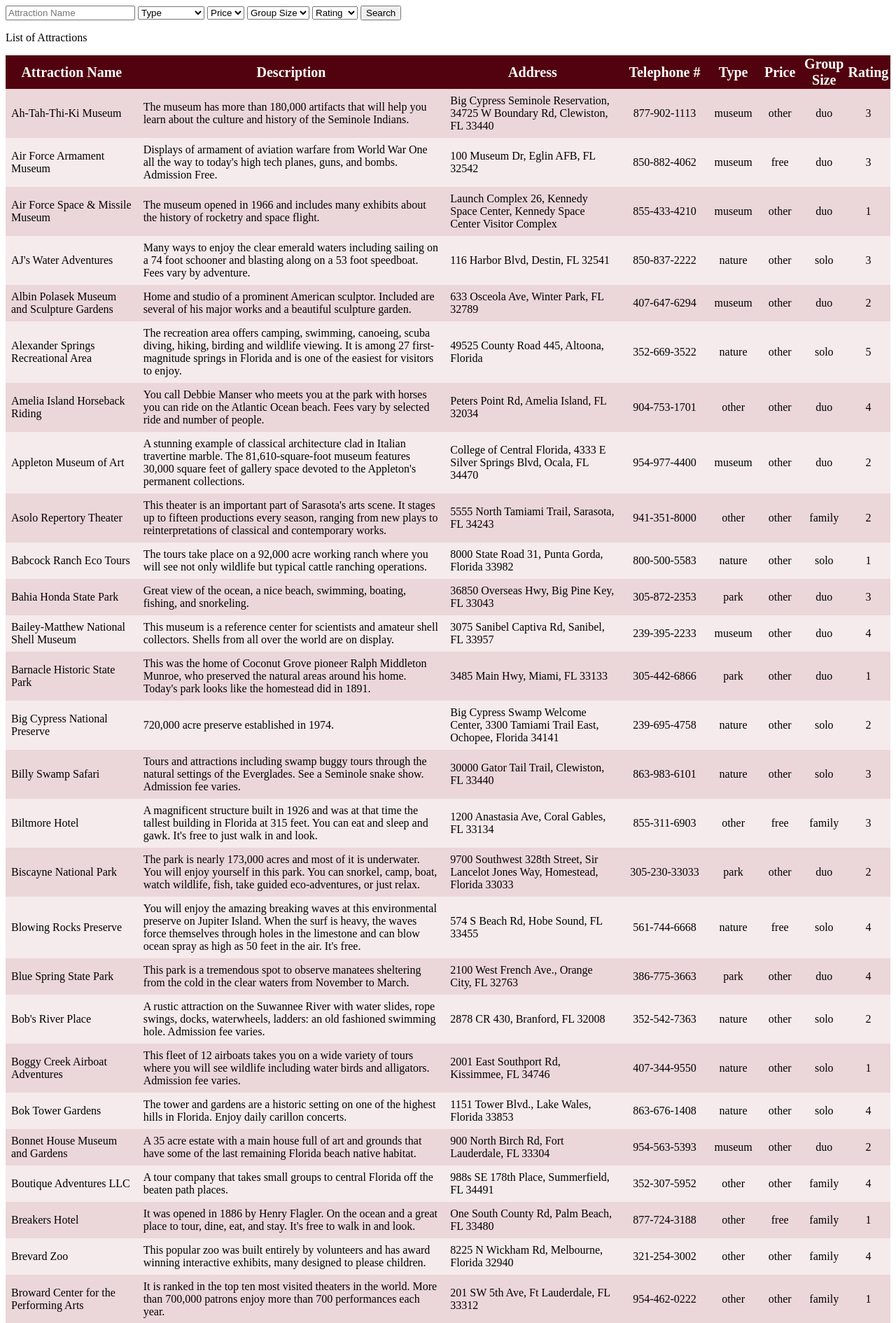
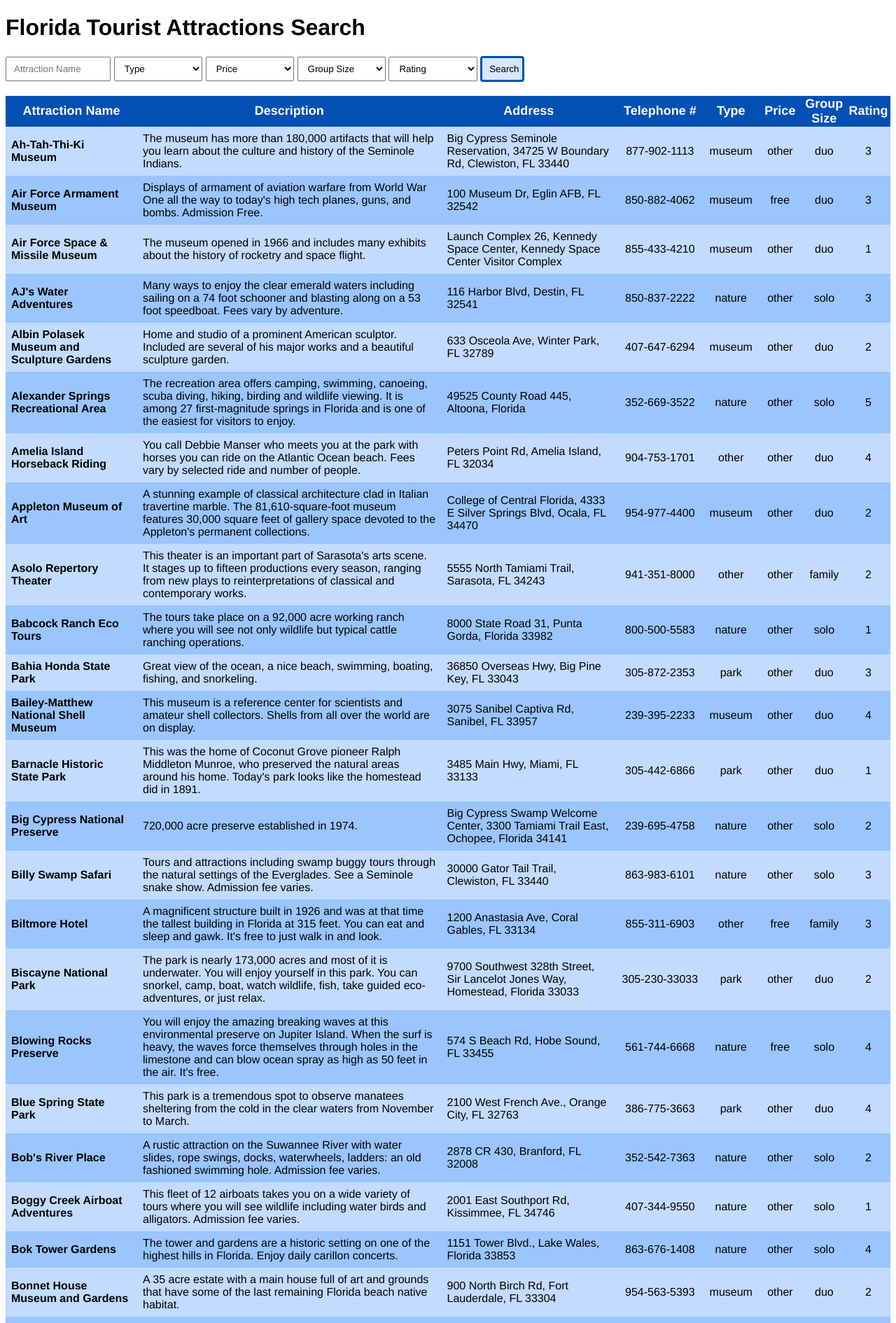
Before and after one commit to mcaveety/FBLA-Tourism-Search, a Flask app: page / in a window 1280 px wide. Shown: the top 1890 px of the page at 70% size. Run offline with Flask 2, Linux system fonts and the light colour scheme.

Commit message:
Updates to CSS styling

```diff
--- a/templates/base.html
+++ b/templates/base.html
@@ -4,6 +4,14 @@
     <meta charset="UTF-8">
     <title>Florida Tourist Attractions</title>
     <style>
+        * {
+            font-family: "Helvetica", "Times New Roman"
+        }
+
+        h1 {
+
+        }
+
         table {
             border-collapse: collapse;
             width: 100%;
@@ -14,31 +22,65 @@
         }
 
         tr:nth-child(even) {
-            background-color: #EBD6D9
+            background-color: #C2DBFF
         }
         tr:nth-child(odd) {
-            background-color: #F5EAEC
+            background-color: #9AC5FE
         }
 
         th {
-          background-color: #52020e;
+          background-color: #0350B5;
           color: white;
           height: 40px;
-          font-size: 20px;
+          font-size: 18px;
+        }
+
+        input[type=text] {
+            padding: 8px 10px;
+            width: 10%;
         }
 
         input[type=text]:focus {
-            background-color: yellow;
-            outline: none
+            background-color: #D6E7FF;
+            border: 3px solid #0350B5;
+        }
+
+        select {
+            padding: 8px 10px;
+            width: 10%
+
+        }
+
+        select:focus {
+            background-color: #D6E7FF;
+            border: 3px solid #0350B5;
+        }
+
+        input[type=submit] {
+            padding: 8px 10px;
+            width: 5%;
+            background-color: #D6E7FF;
+            border: 3px solid #0350B5;
+            border-radius: 4px;
+            cursor: pointer;
+        }
+
+        .bold {
+            font-weight: bold;
         }
 
         .center {
             text-align: center;
         }
 
+        .buffer {
+            margin-bottom: 20px;
+        }
+
     </style>
 </head>
 <body>
+<h1>Florida Tourist Attractions Search</h1>
 {% block content %}
 
 {% endblock %}
--- a/templates/table.html
+++ b/templates/table.html
@@ -1,7 +1,7 @@
 {% extends "base.html" %}
 {% block content %}
 
-<form method="post">
+<form class="buffer" method="post">
 
     <input type="text" id="name" name="name" placeholder="Attraction Name">
 
@@ -38,7 +38,6 @@
     <input type="submit" value="Search">
 </form>
 
-<p>List of Attractions</p>
 <table style="width: 100%">
 
     <colgroup>
@@ -62,7 +61,7 @@
 {% for location in array %}
 
     <tr>
-        <td>{{ location["name"] }}</td>
+        <td class="bold">{{ location["name"] }}</td>
         <td>{{ location["description"] }}</td>
         <td>{{ location["address"] }}</td>
         <td class="center">{{ location["telephone"] }}</td>
```
